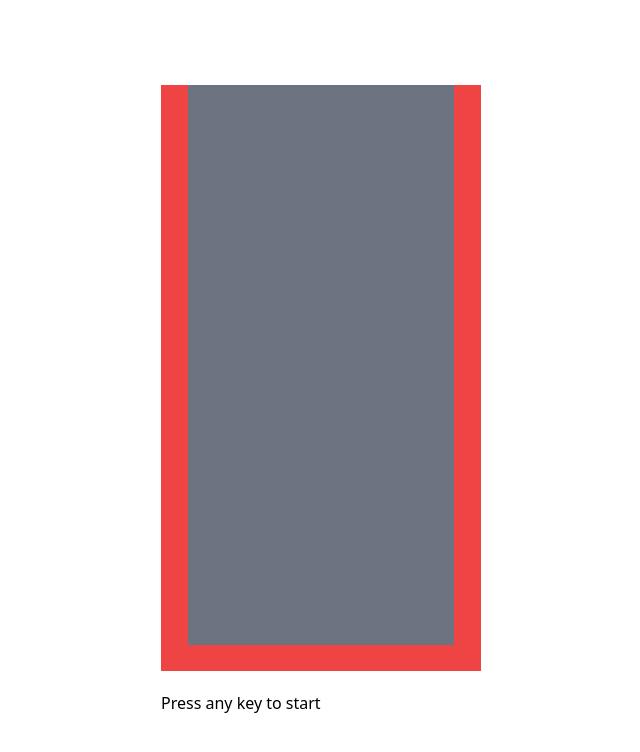
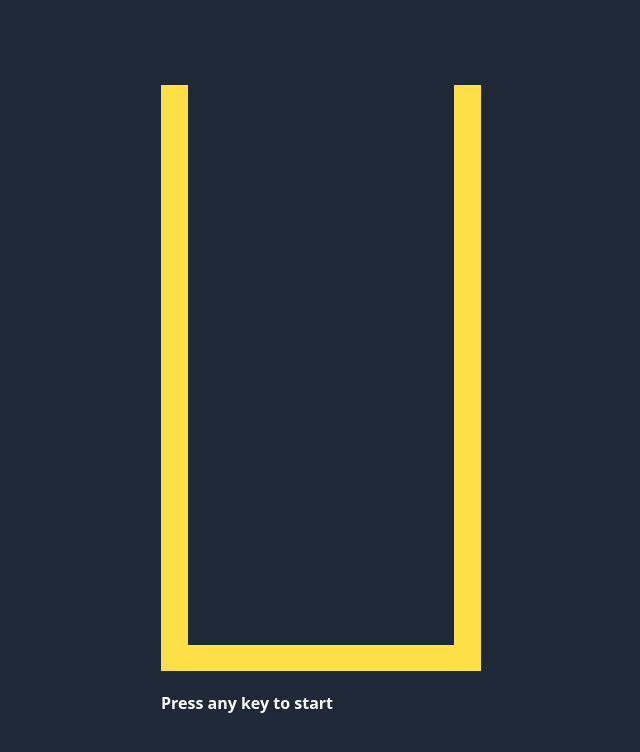
Before and after one commit to minojiro/nuxt-tetris, a Nuxt app: page / in a window 1280 px wide. Shown: the top 752 px of the page, without its empty margins (319-959 px from the left). Built offline with nearby package versions, Linux system fonts and the light colour scheme.

Commit message:
chore: Fix design

```diff
--- a/app.vue
+++ b/app.vue
@@ -50,7 +50,7 @@ onBeforeUnmount(() => {
       <div v-for="line in field" class="flex">
         <Block v-for="cell in line" :num="cell" />
       </div>
-      <div class="mt-5">
+      <div class="mt-5 text-white font-bold">
         <p v-if="gameStatus === 'cover'">Press any key to start</p>
         <p v-if="gameStatus === 'playing'">SCORE: {{ score }}</p>
         <p v-if="gameStatus === 'end'">Game Over! (SCORE: {{ score }})</p>
--- a/components/Block.vue
+++ b/components/Block.vue
@@ -6,15 +6,17 @@ const props = defineProps({
 
 <template>
   <div
-    class="aspect-square flex-1 bg-gray-100"
+    class="aspect-square flex-1"
     :class="{
-      '0': 'bg-gray-500',
-      '1': 'bg-red-500',
-      '2': 'bg-blue-500',
-      '3': 'bg-green-500',
-      '4': 'bg-yellow-500',
-      '5': 'bg-purple-500',
-      '7': 'bg-indigo-200',
+      '0': 'bg-gray-800',
+      '1': 'bg-yellow-300',
+      '2': 'bg-blue-300',
+      '3': 'bg-red-500',
+      '4': 'bg-yellow-600',
+      '5': 'bg-blue-400',
+      '6': 'bg-blue-400',
+      '7': 'bg-pink-400',
+      '8': 'bg-yellow-300',
     }[String(props.num)]"
   ></div>
 </template>
--- a/nuxt.config.ts
+++ b/nuxt.config.ts
@@ -1,4 +1,12 @@
 // https://nuxt.com/docs/api/configuration/nuxt-config
 export default defineNuxtConfig({
   modules: ["@nuxtjs/tailwindcss"],
+  app: {
+    head: {
+      title: "nuxt tetris",
+      bodyAttrs: {
+        class: "bg-gray-800",
+      },
+    },
+  },
 });
```
